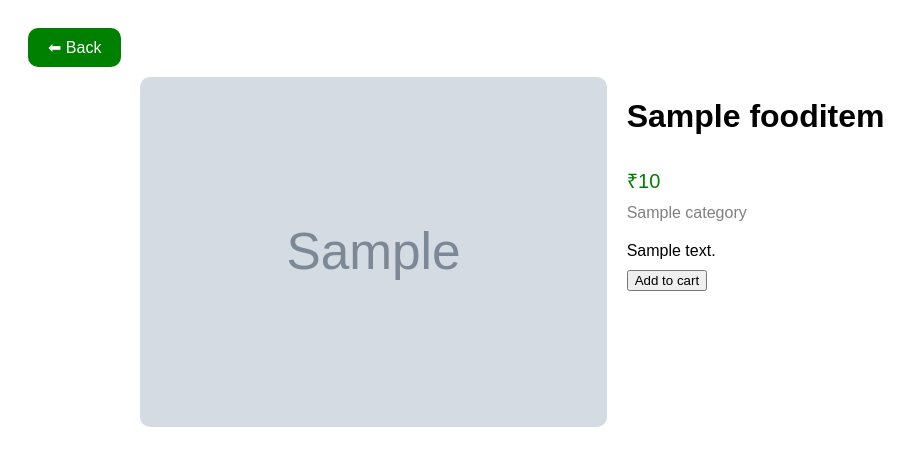
After one commit to brohith5118/Restaurant-Project, a Django app: page /view_item/1 in a window 1280 px wide. The commit adds this page. Shown: the top 466 px of the page, without its empty margins (0-918 px from the left). Run offline with Django 5.2, Linux system fonts and the light colour scheme; tables that the repository leaves empty hold one stand-in row (values such as "Sample post"); grey boxes marked "Sample" are stand-in pictures.

Commit message:
created a detailed item page

```diff
--- a/orders/admin.py
+++ b/orders/admin.py
@@ -1,5 +1,8 @@
 from django.contrib import admin
-from .models import foodItem,Category
+from .models import foodItem,Category,Order,OrderItem
 
 # Register your models here.
 admin.site.register(foodItem)
+admin.site.register(Category)
+admin.site.register(Order)
+admin.site.register(OrderItem)
--- a/orders/models.py
+++ b/orders/models.py
@@ -18,3 +18,19 @@ class foodItem(models.Model):
 
     def __str__(self):
         return self.name
+
+class Order(models.Model):
+    created_at = models.DateTimeField(auto_now_add=True)
+    is_completed = models.BooleanField(default=False)
+
+    def __str__(self):
+        return f"Order {self.id}"
+
+
+class OrderItem(models.Model):
+    order = models.ForeignKey(Order, on_delete=models.CASCADE, related_name='items')
+    food_item = models.ForeignKey(foodItem, on_delete=models.CASCADE)
+    quantity = models.IntegerField()
+
+    def __str__(self):
+        return f"{self.food_item.name} x {self.quantity}"
--- a/orders/templates/home.html
+++ b/orders/templates/home.html
@@ -62,6 +62,8 @@
             flex-direction: column;
             align-items: center;
             padding-bottom: 10px;
+            color: black;
+            text-decoration: none;
         }
 
         .itemImage {
@@ -104,6 +106,7 @@
 
         <div class="itemsContainer">
             {% for item in category.fooditem_set.all %}
+            <a style = "text-decoration: none;" href = "view_item/{{item.id}}">
                 <div class="itemBox">
                     {% if item.image %}
                         <img src="{{ item.image.url }}" class="itemImage">
@@ -113,6 +116,7 @@
                     <p>{{ item.name }}</p>
                     <p>₹{{ item.price }}</p>
                 </div>
+            </a>
             {% empty %}
                 <p>No items available</p>
             {% endfor %}
--- /dev/null
+++ b/orders/templates/item.html
@@ -0,0 +1,110 @@
+<!DOCTYPE html>
+<html lang="en">
+<head>
+<meta charset="UTF-8">
+<meta name="viewport" content="width=device-width, initial-scale=1.0">
+<title>{{ item.name }}</title>
+
+<style>
+
+body {
+    font-family: Arial;
+    padding: 20px;
+}
+
+
+.container {
+    display: flex;
+    flex-direction: column;
+    gap: 20px;
+}
+
+
+.itemImage {
+    width: 100%;
+    height: 250px;
+    object-fit: cover;
+    border-radius: 10px;
+}
+
+
+.content {
+    display: flex;
+    flex-direction: column;
+    gap: 10px;
+}
+
+.price {
+    font-size: 20px;
+    color: green;
+}
+
+.category {
+    color: gray;
+}
+
+.desc {
+    margin-top: 10px;
+}
+
+/* 🔥 BACK BUTTON */
+.back {
+    text-decoration: none;
+    background-color: green;
+    border-radius: 10px;
+    padding: 10px;
+    padding-left: 20px;
+    padding-right: 20px;
+    color: rgb(255, 255, 255);
+    margin-bottom: 10px;
+    display: inline-block;
+}
+
+
+@media (min-width: 768px) {
+    .container {
+        flex-direction: row;
+        align-items: flex-start;
+        max-width: 1000px;
+        margin: auto;
+    }
+
+    .itemImage {
+        width: 50%;
+        height: 350px;
+    }
+
+    .content {
+        width: 55%;
+    }
+}
+
+</style>
+</head>
+
+<body>
+
+<a href="/" class="back">⬅ Back</a>
+
+<div class="container">
+
+    {% if item.image %}
+        <img src="{{ item.image.url }}" class="itemImage">
+    {% else %}
+        <img src="/media/food_images/default.png" class="itemImage">
+    {% endif %}
+
+    <div class="content">
+        <h1>{{ item.name }}</h1>
+        <div class="price">₹{{ item.price }}</div>
+        <div class="category">{{ item.category.name }}</div>
+        <div class="desc">{{ item.description }}</div>
+        <form action="add_to_cart/{{item.id}}">
+            <button type="submit">Add to cart</button>
+        </form>
+    </div>
+
+</div>
+
+</body>
+</html>
--- a/orders/urls.py
+++ b/orders/urls.py
@@ -9,4 +9,6 @@ urlpatterns = [
     path('delete/<int:id>',views.delete_item),
     path('open_edit/edit/<int:id>',views.edit_item),
     path('open_edit/<int:id>',views.open_edit),
+    path('view_item/<int:id>',views.view_item, name='view_item'),
+    path('view_item/add_to_cart/<int:id>',views.add_to_cart),
 ]
--- a/orders/views.py
+++ b/orders/views.py
@@ -1,5 +1,5 @@
 from django.shortcuts import render,redirect
-from .models import foodItem,Category
+from .models import foodItem,Category,Order,OrderItem
 from django.db.models import Case, When, Value, IntegerField
 
 # Create your views here.
@@ -65,3 +65,26 @@ def edit_item(request, id):
         'item': item,
         'categories': categories
     })
+
+def view_item(request,id):
+    item = foodItem.objects.select_related('category').get(id=id)
+    return render(request,'item.html',{'item':item})
+
+def add_to_cart(request,id):
+    if request.method == "POST":
+        quantity = int(request.POST.get('quantity',1))
+
+        order, create = Order.objects.get_or_create(is_completed=False)
+
+        item = foodItem.objects.get(id=id)
+
+        order_item, created = OrderItem.objects.get_or_create(
+            order = order,
+            food_item = item,
+            defaults={'quantity':quantity}
+        )
+
+        if not created:
+            order_item.quantity += quantity
+            order_item.save()
+    return redirect('view_item',id=id)
```
Also changed, not shown: orders/migrations/0004_order_orderitem.py (added), 1 other file.
